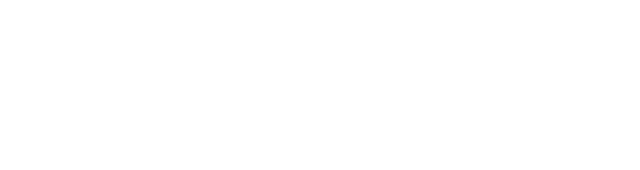
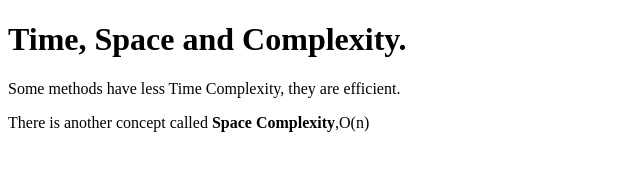
Before and after one commit to acciojob/time-and-space-complexity-Jpfpp12, a website: page main.html in a window 1280 px wide. Shown: the whole page, without its empty margins (0-640 px from the left). Drawn offline with Linux system fonts and the light colour scheme.

Commit message:
created a submission

```diff
--- a/main.html
+++ b/main.html
@@ -8,6 +8,10 @@
 
 <body>
 	<!-- the entire body must be written by student -->
+<h1>Time, Space and Complexity.</h1>
+	<p>Some methods have less Time Complexity, they are efficient.</p>
+	<p>There is another concept called <b>Space Complexity</b>,O(n)</p>
+
     <script type="text/javascript" src="./script.js">
 </script>
 
```
